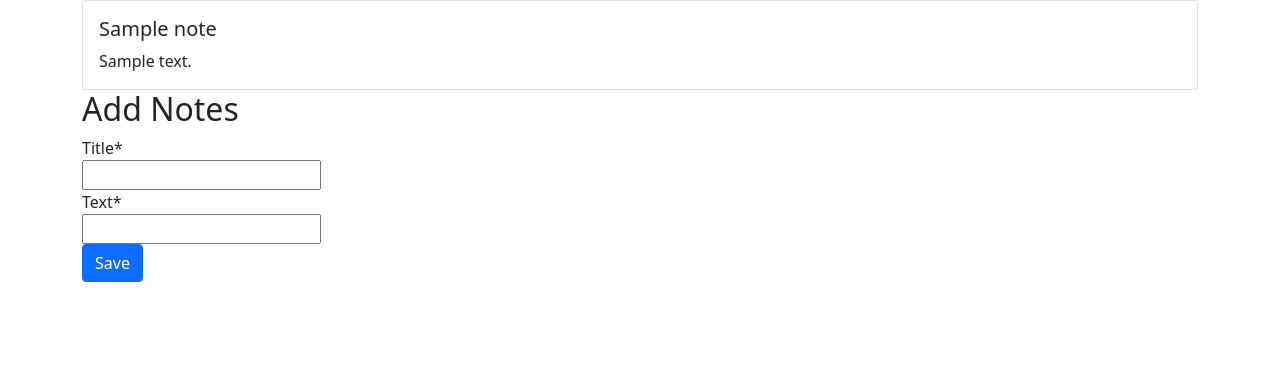
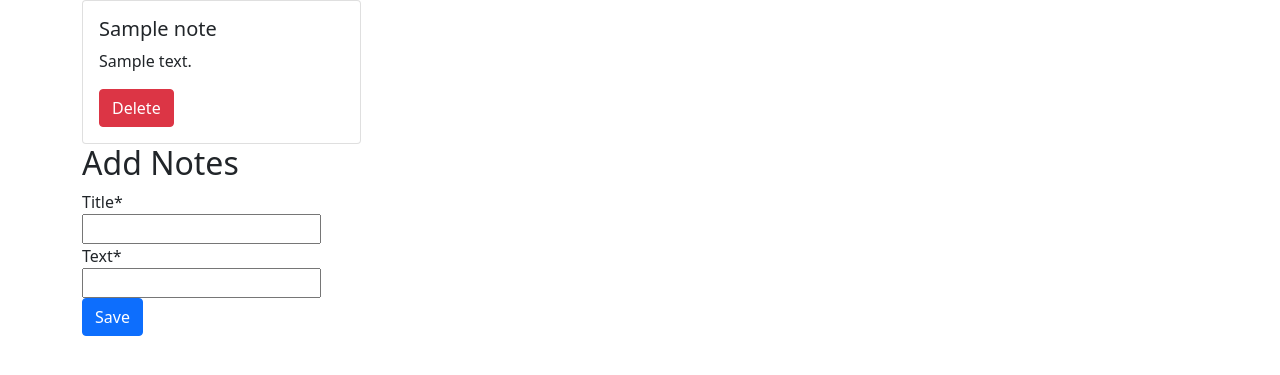
Before and after one commit to ArsenAjiev/proj1, a Django app: page / in a window 1280 px wide. Shown: the top 375 px of the page. Run offline with Django 3.2, Linux system fonts and the light colour scheme; tables that the repository leaves empty hold one stand-in row (values such as "Sample post"); some libraries are stand-ins or nearby versions.

Commit message:
add delete form

```diff
--- a/notes/views.py
+++ b/notes/views.py
@@ -1,4 +1,4 @@
-from django.shortcuts import render
+from django.shortcuts import render, redirect
 from django.http import HttpResponse
 from notes.forms import AddNoteForm
 from notes.models import Note
@@ -10,6 +10,7 @@ def index(request):
             Note.objects.create(
                 title=form.cleaned_data["title"], text=form.cleaned_data["text"]
             )
+            form = AddNoteForm()
             pass
     else:
         form = AddNoteForm()
@@ -18,6 +19,9 @@ def index(request):
 
 
 
+def delete_note(request, title_id):
+    Note.objects.get(id=title_id).delete()
+    return redirect('index')
 
 # def index(request):
 #     return render(request, 'note_list.html')
--- a/proj1/urls.py
+++ b/proj1/urls.py
@@ -15,10 +15,12 @@ Including another URLconf
 """
 from django.contrib import admin
 from django.urls import path
-from notes.views import index
+from notes.views import index, delete_note
+from notes import views
 
 urlpatterns = [
     path('admin/', admin.site.urls),
-    path('', index, name='index')
+    path('', index, name='index'),
+    path('delete/<title_id>/', views.delete_note, name='delete_note'),
 
 ]
--- a/templates/note.html
+++ b/templates/note.html
@@ -1,6 +1,10 @@
-<div class="card">
+<div class="card col-md-3">
     <div class="card-body">
       <h5 class="card-title"> {{ note.title }} </h5>
         <p class="card-text"> {{ note.text }} </p>
+        <a href="{% url 'delete_note' note.id %}">
+        <button class="delete btn btn-danger"> Delete </button>
+        </a>
     </div>
+
 </div>
```
